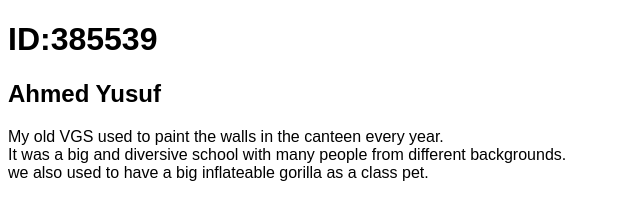
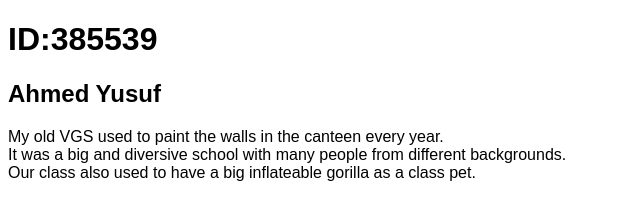
Before and after one commit to OsloMet-web/1stOblig-oblig1-gruppe-34, a plain HTML site: page Oblig1/HTML/studenter.html in a window 1280 px wide. Shown: the top 200 px of the page, 0-640 px from the left. Drawn offline with Linux system fonts and the light colour scheme.

Commit message:
Skrivefeil.

```diff
--- a/Oblig1/HTML/studenter.html
+++ b/Oblig1/HTML/studenter.html
@@ -13,7 +13,7 @@
     <p>
         My old VGS used to paint the walls in the canteen every year.<br>
     It was a big and diversive school with many people from different backgrounds.<br>
-    we also used to have a big inflateable gorilla as a class pet.
+    Our class also used to have a big inflateable gorilla as a class pet.
     </p>
     <h1>ID:654431</h1>
     <h2>Herman Nygaard</h2>
```
